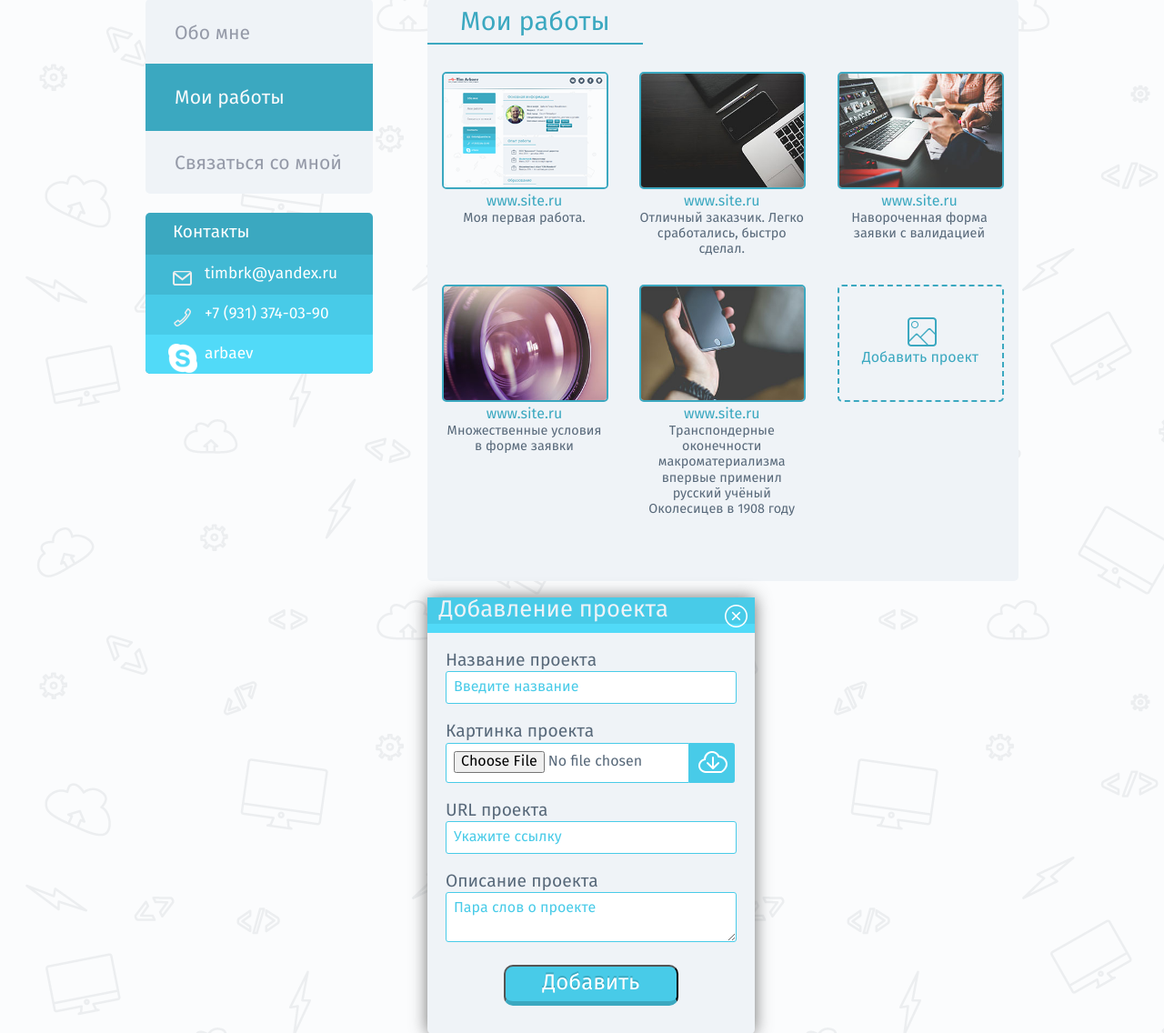
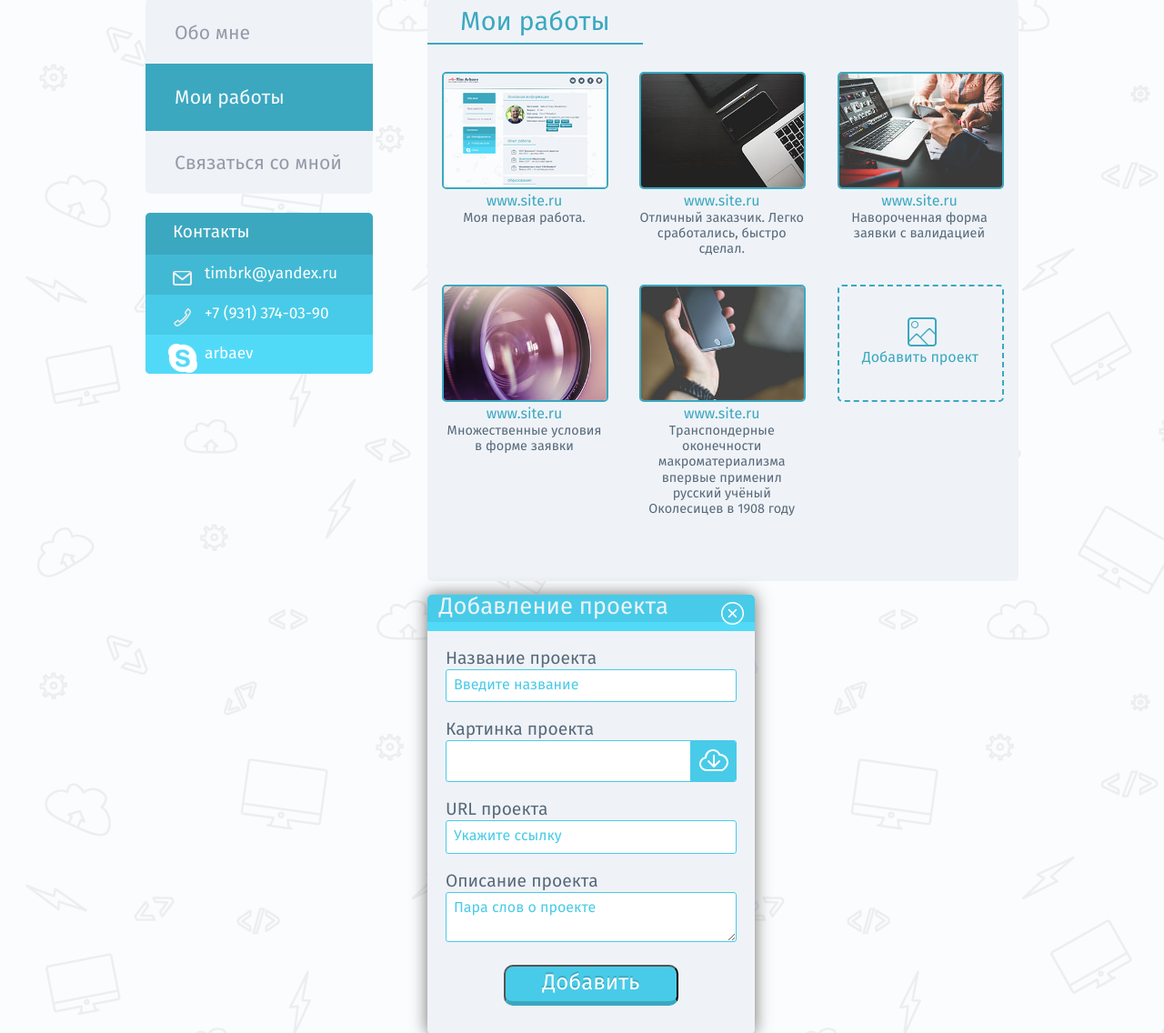
Before and after one commit to arbaev/loft-project1, a PHP site: page /works.html in a window 1280 px wide. Shown: the part 150-1286 px from the top of the page at 91% size. Run offline with PHP 8.4, Linux system fonts and the light colour scheme; some libraries are stand-ins or nearby versions.

Commit message:
Убраны лишние стили, определён план работ (todo list)

```diff
--- a/src/css/addproject.css
+++ b/src/css/addproject.css
@@ -7,6 +7,7 @@
     background: #eff3f7;
     margin-bottom: 50px;
 	border-radius: 5px;
+	overflow: hidden;
 	-webkit-box-shadow: 0px 0px 18px 0px rgba(64,64,64,0.75);
 	-moz-box-shadow: 0px 0px 18px 0px rgba(64,64,64,0.75);
 	box-shadow: 0px 0px 18px 0px rgba(64,64,64,0.75);
@@ -16,28 +17,10 @@
     padding: 0 20px 1px;
 }
 
-/*.add .form-element,
-.add .form-textarea {
-    border: 1px solid #48cbe8;
-    border-radius: 3px;
-    padding: .5em;
-    margin-bottom: 20px;
-    width: 100%;
-    outline: none;
-    -webkit-transition: all 200ms cubic-bezier(0.42, 0, 0.58, 1);
-    -moz-transition: all 200ms cubic-bezier(0.42, 0, 0.58, 1);
-    -o-transition: all 200ms cubic-bezier(0.42, 0, 0.58, 1);
-    transition: all 200ms cubic-bezier(0.42, 0, 0.58, 1);
-}*/
-
-/*.add .label {
-    display: block;
-    font-size: 1.2em;
-}*/
-
 .add-wrap .add-title {
 	position: relative;
 	font-size: 1.6em;
+	margin-top: 0;
     margin-bottom: 20px;
     padding-left: .5em;
     color: #eff3f7;
@@ -50,7 +33,7 @@
 .add-title .add-close {
 	display: block;
 	position: absolute;
-	right: 8px;
+	right: 12px;
 	top: 8px;
     text-indent: -9999px;
 }
@@ -69,29 +52,38 @@
 /*стили для поля загрузки картинки*/
 .input-upload {
     position: relative;
-    display: table;
-    border-collapse: separate;
+    margin-bottom: 20px;
 }
 
 .input-upload .form-upload {
-    display: table-cell;
-    border-top-right-radius: 0px;
-	border-bottom-right-radius: 0px;
-	position: relative;
-	z-index: 20;
 	float: left;
-    width: 268px;
+	cursor: pointer;
     height: 44px;
-    background-color: #fff;
+    background-color: #FFF;
+    margin-right: -50px; /*минус ширина кнопки*/
 }
 
 .input-upload .input-upload-btn {
 	background: #48cbe8 url("../img/upload-icon.png") no-repeat scroll 10px 9px;
     float: right;
-    overflow: hidden;
     width: 50px;
     height: 44px;
-    cursor: pointer;
-    border-radius: 0 3px 3px 0;
+}
+
+.input-upload .input-wrap {
+    height: 44px;
+    overflow: hidden;
+    text-align: left;
+    vertical-align: middle;
+    background-color: #fff;
+    border-radius: 3px;
+    border: 1px solid #48cbe8;
+}
+
+.input-upload .input-hide {
+    -moz-opacity: 0;
+    filter: alpha(opacity=0);
+    opacity: 0;
+    font-size: 150px;
 }
 /*стили для поля загрузки картинки end*/
--- a/src/login.html
+++ b/src/login.html
@@ -13,6 +13,7 @@
     <link rel="stylesheet" href="bower/normalize.css/normalize.css">
     <link rel="stylesheet" href="fonts/fira.css">
     <link rel="stylesheet" href="css/main.css">
+    <link rel="stylesheet" href="css/forms.css">
     <link rel="stylesheet" href="css/login.css">
 
     <!--[if lt IE 9]>
@@ -37,7 +38,7 @@
                         <div class="form-login">
                             <label for="user-login" class="label-title">Логин</label>
                             <div class="tooltip-wrap">
-                                <input type="text" id="user-login" name="user-login" class="form-login-element" placeholder="Введите логин" value="">
+                                <input type="text" id="user-login" name="user-login" class="form-element" placeholder="Введите логин" value="">
                                 <span class="tooltip">Введите логин</span>
                             </div>
                         </div>
@@ -45,7 +46,7 @@
                         <div class="form-pass">
                             <label for="password" class="label-title">Пароль</label>
                              <div class="tooltip-wrap">
-                                <input type="password" id="password" name="password" class="form-login-element" placeholder="Введите пароль" value="">
+                                <input type="password" id="password" name="password" class="form-element" placeholder="Введите пароль" value="">
                                 <span class="tooltip">Введите пароль</span>
                             </div>
                         </div>
--- a/src/works.html
+++ b/src/works.html
@@ -144,12 +144,13 @@
 
                         <!-- поле загрузки картинки -->
                         <div class="input-upload">
+
                             <label for="project-pic" class="label">Картинка проекта</label>
+                            <div class="input-wrap">
+                                <input class="form-element form-upload input-hide" type="file" id="project-pic" name="project-pic" placeholder="Загрузите изображение" kl_virtual_keyboard_secure_input="on">
 
-                            <input class="form-element form-upload" type="file" id="project-pic" name="project-pic" placeholder="Загрузите изображение" kl_virtual_keyboard_secure_input="on">
-
-                            <span id="project-pic" class="input-upload-btn"></span>
-
+                                <span id="project-pic" class="input-upload-btn"></span>
+                            </div>
                         </div>
                         <!-- поле загрузки картинки end -->
 
```
Also changed, not shown: src/css/login.css (+15 -54 lines), README.md, src/css/forms.css (line endings or trailing spaces).
